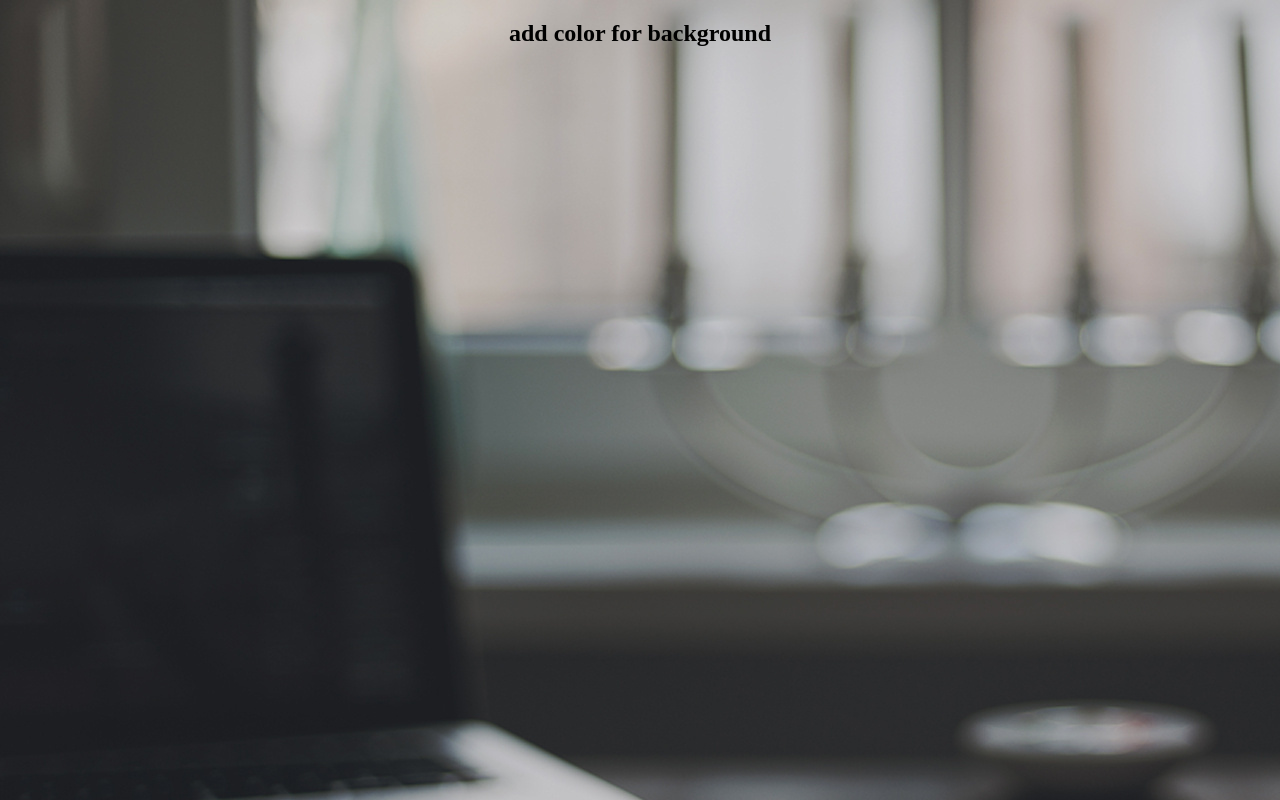
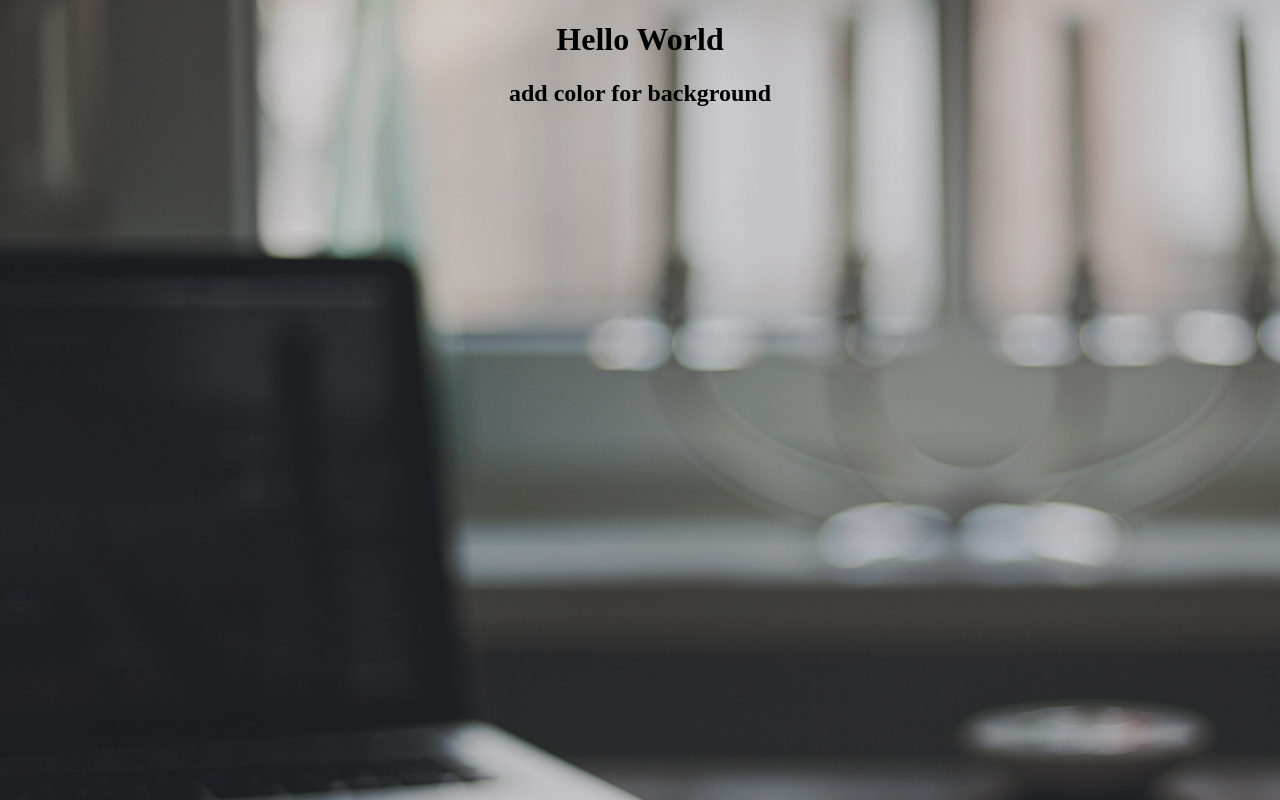
Before and after one commit to Rtechcampus/techcampus-three, a plain HTML site: page index.html in a window 1280 px wide. Drawn offline with Linux system fonts and the light colour scheme.

Commit message:
new line in index file

```diff
--- a/index.html
+++ b/index.html
@@ -7,7 +7,9 @@
 	<title> editor </title>
 </head>
 <body background="background.jpg" bgcolor="#10D7c1">
-	 <center><P> <h2> add color for background</h2> </P></center>
+	 <center><P><h1> Hello World</h1>
+		 <h2> add color for background</h2>
+		 </P></center>
 
 </body>
 </html>
```
